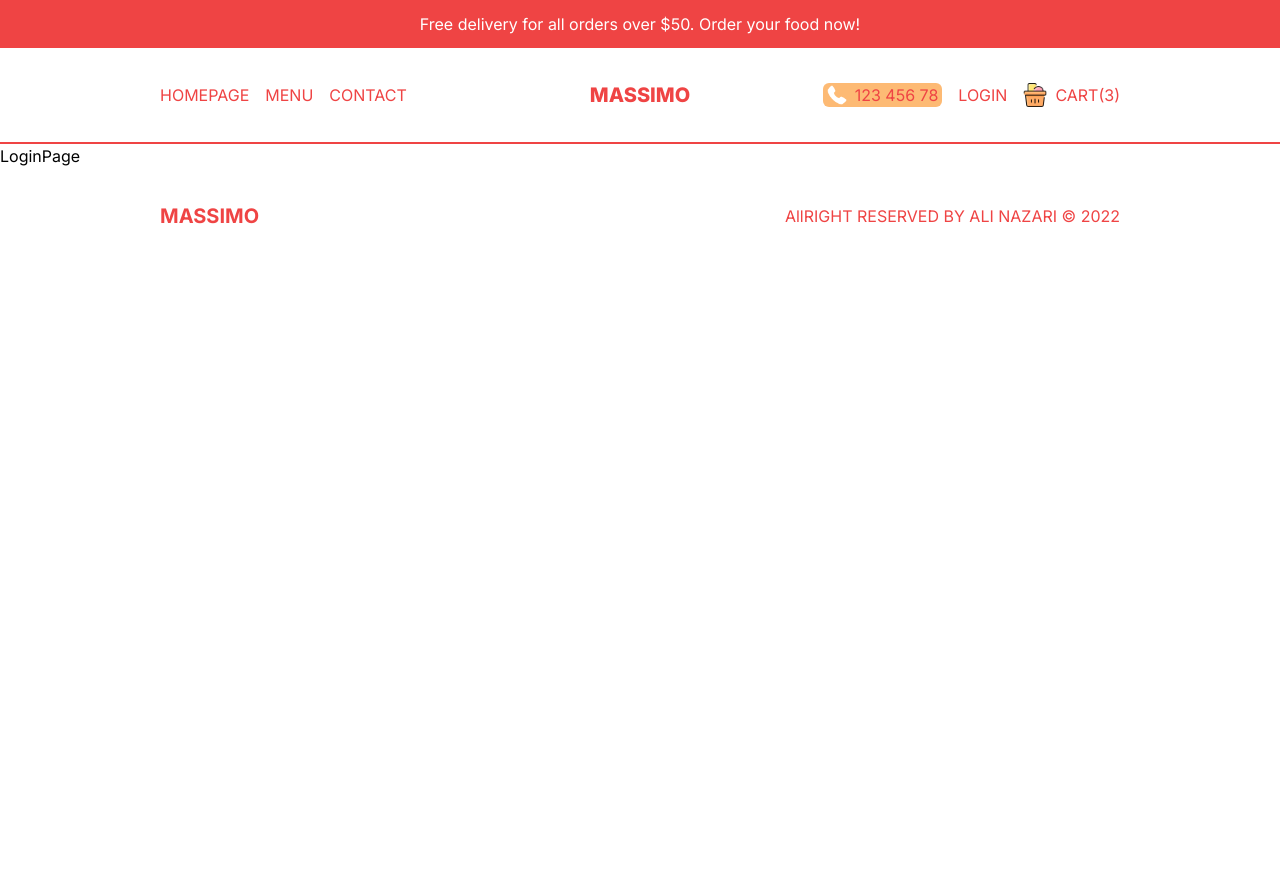
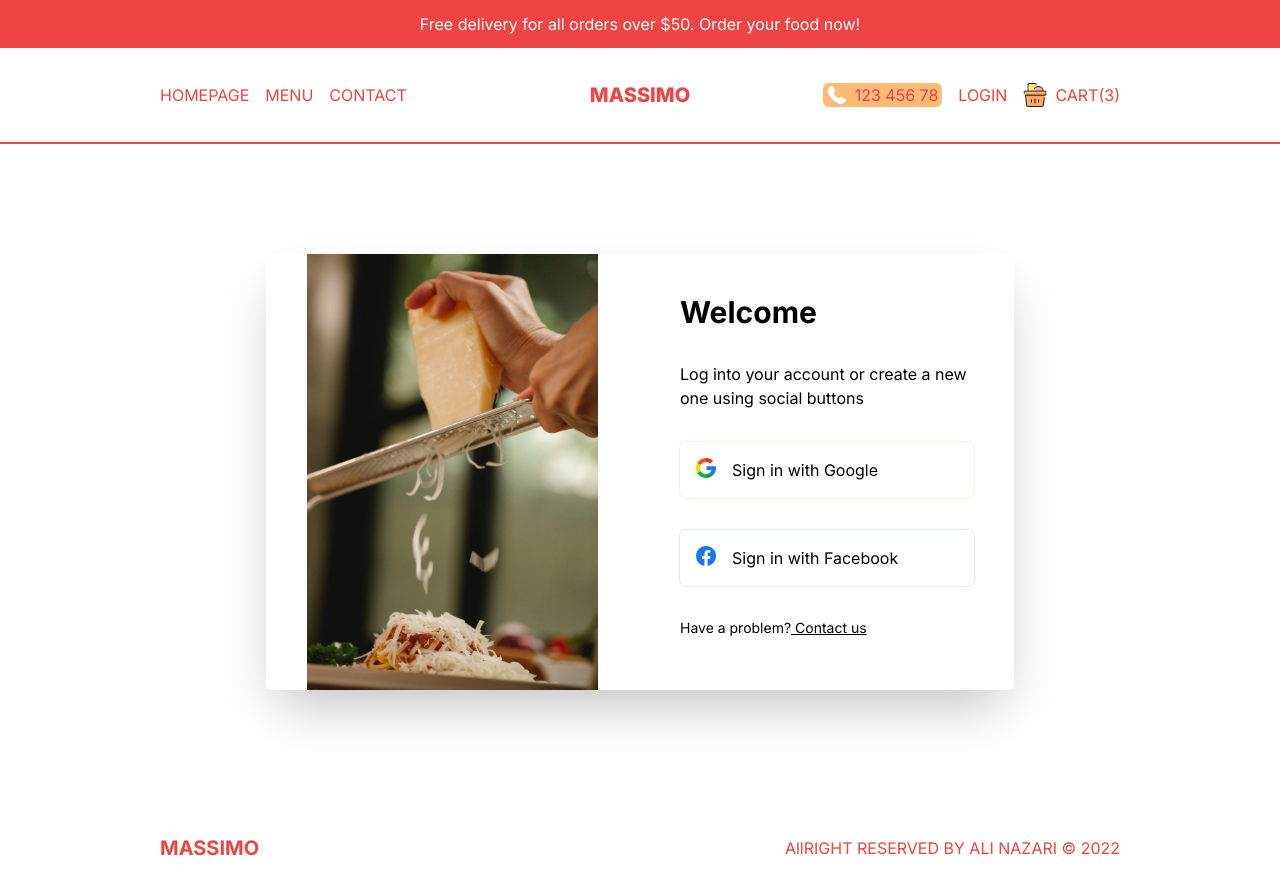
Before and after one commit to AliNazari-dev/restaurant-app-UI---Next---TypeScript---Tailwind--, a Next.js app: page /login in a window 1280 px wide. Before the commit the page ends 800 px from the top, so only its background shows below. Built offline with nearby package versions, Linux system fonts and the light colour scheme.

Commit message:
login page done

```diff
--- a/src/app/login/page.tsx
+++ b/src/app/login/page.tsx
@@ -1,7 +1,47 @@
+import Image from "next/image";
+import Link from "next/link";
 import React from "react";
 
 const LoginPage = () => {
-  return <div>LoginPage</div>;
+  return (
+    <div className="p-4 h-[calc(100vh-6rem)] md:h-[calc(100vh-9rem)] flex items-center justify-center">
+      {/* BOX */}
+      <div className=" h-full shadow-2xl rounded-md flex flex-col md:flex-row md:h-[70%] md:w-full lg:w-[60%] 2xl:w-1/2">
+        {/* IMAGE CONTAINER */}
+        <div className="relative h-1/3 w-full md:h-full md:w-1/2">
+          <Image src="/loginBg.png" alt="" fill className="object-cover md:object-contain"/>
+        </div>
+        {/* FORM CONTAINER */}
+        <div className="p-10 flex flex-col gap-8 md:w-1/2">
+          <h1 className="font-bold text-xl xl:text-3xl">Welcome</h1>
+          <p>Log into your account or create a new one using social buttons</p>
+          <button className="flex gap-4 p-4 ring-1 ring-orange-100 rounded-md">
+            <Image
+              src="/google.png"
+              alt=""
+              width={20}
+              height={20}
+              className="object-contain"
+            />
+            <span>Sign in with Google</span>
+          </button>
+          <button className="flex gap-4 p-4 ring-1 ring-blue-100 rounded-md">
+            <Image
+              src="/facebook.png"
+              alt=""
+              width={20}
+              height={20}
+              className="object-contain"
+            />
+            <span>Sign in with Facebook</span>
+          </button>
+          <p className="text-sm">
+            Have a problem?<Link className="underline" href="/"> Contact us</Link>
+          </p>
+        </div>
+      </div>
+    </div>
+  );
 };
 
 export default LoginPage;
```
